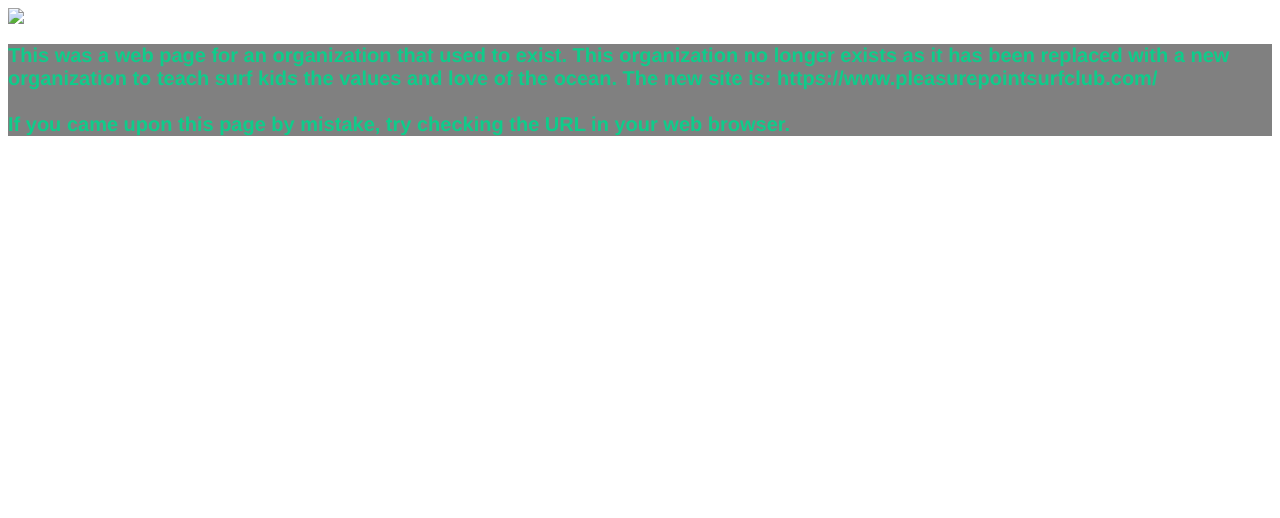
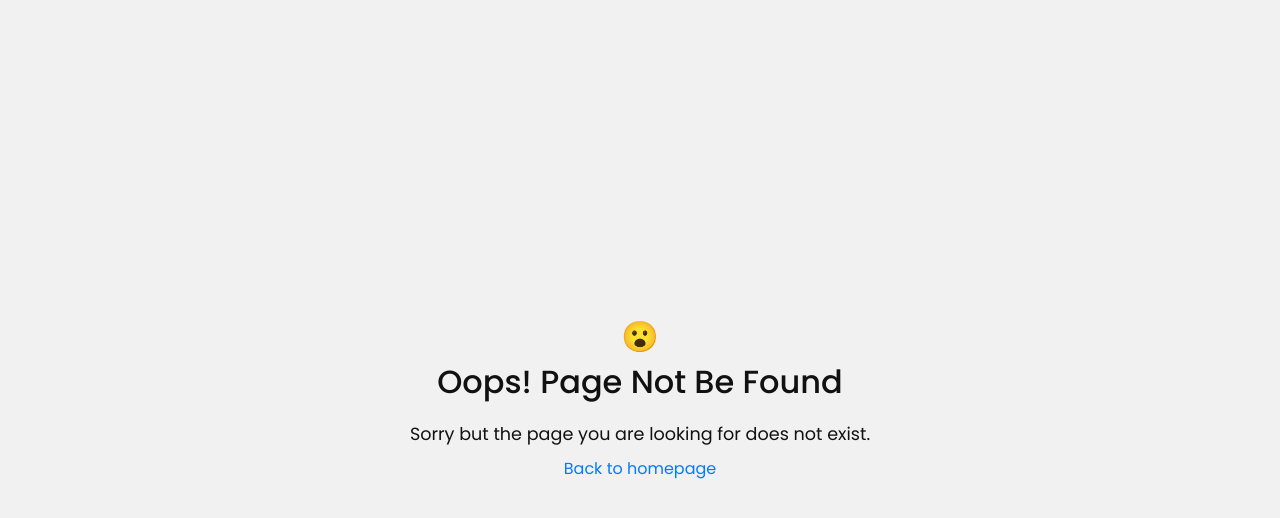
Before and after one commit to AAA-Host/Website, a plain HTML site: page 404.html in a window 1280 px wide. Drawn offline with nearby package versions, Linux system fonts and the light colour scheme.

Commit message:
404 page

```diff
--- a/404.html
+++ b/404.html
@@ -1,29 +1,48 @@
-<html>
+<!DOCTYPE html>
+<html lang="en">
+
 <head>
 
-<style type=text/css>
-p {
-    color: #0ecc8a;
-    font-weight: 900;
-    font-size: 20px;
-    font-family: Helvetica, Arial, sans-serif;
-}
+	<title>404 Error Page</title>
 
-div {
-  background-color: gray;
-}
-</style>
+	<meta charset="utf-8">
+	<meta http-equiv="X-UA-Compatible" content="IE=edge">
+	<meta name="viewport" content="width=device-width, initial-scale=1">
+	<!-- The above 3 meta tags *must* come first in the head; any other head content must come *after* these tags -->
+
+	<!-- Bootstrap -->
+	<link rel="stylesheet" href="https://maxcdn.bootstrapcdn.com/bootstrap/4.0.0/css/bootstrap.min.css">
+
+	<!-- Custom stlylesheet -->
+	<link type="text/css" rel="stylesheet" href="css/style.css" />
+
 </head>
 
 <body>
 
-<a href=”#”><img src=”site.jpg”></a>
-
-<div>
-<p>This was a web page for an organization that used to exist. This organization no longer exists as it has been replaced with a new organization to teach surf kids the values and love of the ocean. The new site is: https://www.pleasurepointsurfclub.com/
-<br><br>
-If you came upon this page by mistake, try checking the URL in your web browser.</p>
-</div>
+	<div class="vertical-center">
+		<div class="container">
+			<div id="notfound" class="text-center ">
+				<h1>😮</h1>
+				<h2>Oops! Page Not Be Found</h2>
+				<p>Sorry but the page you are looking for does not exist.</p>
+				<a href="/">Back to homepage</a>
+			</div>
+		</div>
+	</div>
 
 </body>
+<style>
+  body {
+  background-color: #f1f1f1;
+}
+
+.vertical-center {
+  min-height: 100%;
+  min-height: 100vh;
+
+  display: flex;
+  align-items: center;
+}
+</style>
 </html>
```
